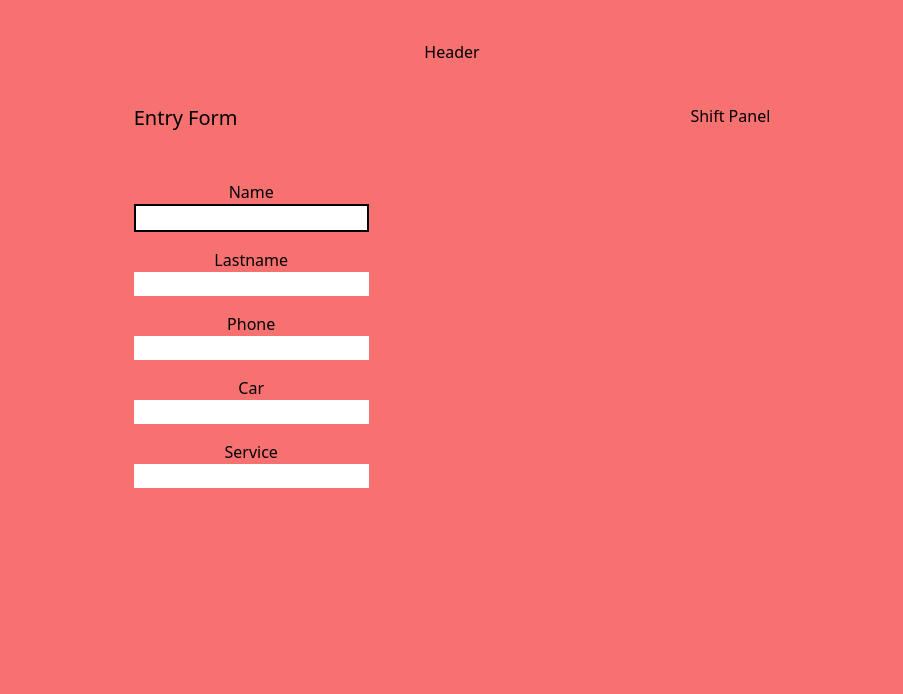
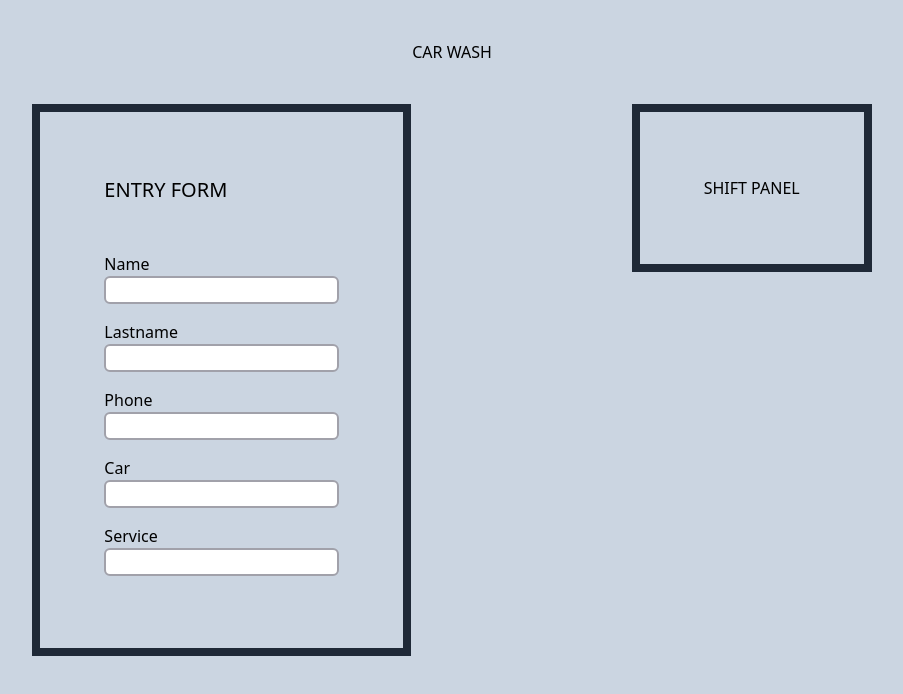
Before and after one commit to ignaciogiorgis/firstViteReactProject, a React (Vite) app: page / in a window 1280 px wide. Shown: the top 694 px of the page, without its empty margins (188-1091 px from the left). Built offline with nearby package versions, Linux system fonts and the light colour scheme.

Commit message:
className='border-8 border-gray-800 p-16

```diff
--- a/index.html
+++ b/index.html
@@ -6,7 +6,7 @@
     <meta name="viewport" content="width=device-width, initial-scale=1.0" />
     <title>Car Wash</title>
   </head>
-  <body class="bg-red-400 h-screen">
+  <body class="bg-slate-300 h-screen">
     <div id="root"></div>
     <script type="module" src="/src/main.jsx"></script>
   </body>
--- a/src/Components/Form/ViewForm.jsx
+++ b/src/Components/Form/ViewForm.jsx
@@ -3,28 +3,28 @@ import React from 'react'
 const Form = () => {
   return (
     <div className='flex justify-center'>
-      <div>
-        <h2 className='text-left text-xl pb-10'>Entry Form</h2>
+      <div className='border-8 border-gray-800 p-16'>
+        <h2 className='text-left text-xl pb-10 uppercase'>Entry Form</h2>
           <form action="">
             <div className='flex flex-col py-2'>
-              <label htmlFor="">Name</label>
-              <input className=' border-2 border-black mt-' type="text" />
+              <label className='text-left' htmlFor="">Name</label>
+              <input className='rounded-md  border-2 border-solid border-zinc-400 hover:border-solid focus:outline-none focus:ring focus:ring-violet-300 ' type="text" />
           </div>
           <div className='flex flex-col py-2'>
-              <label htmlFor="">Lastname</label>
-              <input type="text" />
+              <label className='text-left' htmlFor="">Lastname</label>
+                <input className='rounded-md  border-2 border-solid border-zinc-400 hover:border-solid focus:outline-none focus:ring focus:ring-violet-300 ' type="text" />
           </div>
           <div className='flex flex-col py-2'>
-              <label htmlFor="">Phone</label>
-              <input type="text" />
+              <label className='text-left' htmlFor="">Phone</label>
+                <input className='rounded-md  border-2 border-solid border-zinc-400 hover:border-solid focus:outline-none focus:ring focus:ring-violet-300 ' type="text" />
           </div>
           <div className='flex flex-col py-2'>
-              <label htmlFor="">Car</label>
-              <input type="text" />
+              <label className='text-left' htmlFor="">Car</label>
+              <input className='rounded-md  border-2 border-solid border-zinc-400 hover:border-solid focus:outline-none focus:ring focus:ring-violet-300 ' type="text" />
           </div>
           <div className='flex flex-col py-2'>
-              <label htmlFor="">Service</label>
-              <input type="text" />
+              <label className='text-left' htmlFor="">Service</label>
+                <input className='rounded-md  border-2 border-solid border-zinc-400 hover:border-solid focus:outline-none focus:ring focus:ring-violet-300 ' type="text" />
           </div>
           </form>
        </div>
--- a/src/Components/Header/ViewHeader.jsx
+++ b/src/Components/Header/ViewHeader.jsx
@@ -3,7 +3,7 @@ import React from 'react'
 const Header = () => {
   return (
     <div>
-      <h1>Header</h1>
+      <h1 className='uppercase'>Car wash</h1>
     </div>
   )
 }
--- a/src/Components/ShiftPanel/ViewShiftPanel.jsx
+++ b/src/Components/ShiftPanel/ViewShiftPanel.jsx
@@ -2,8 +2,8 @@ import React from 'react'
 
 const ShiftPanel = () => {
   return (
-    <div className=''>
-      <h3>Shift Panel</h3>
+    <div className='border-8 border-gray-800 p-16'>
+      <h3 className='uppercase'>Shift Panel</h3>
     </div>
   )
 }
```
Also changed, not shown: 1 other file (tests, documents, lock files or other folders).
